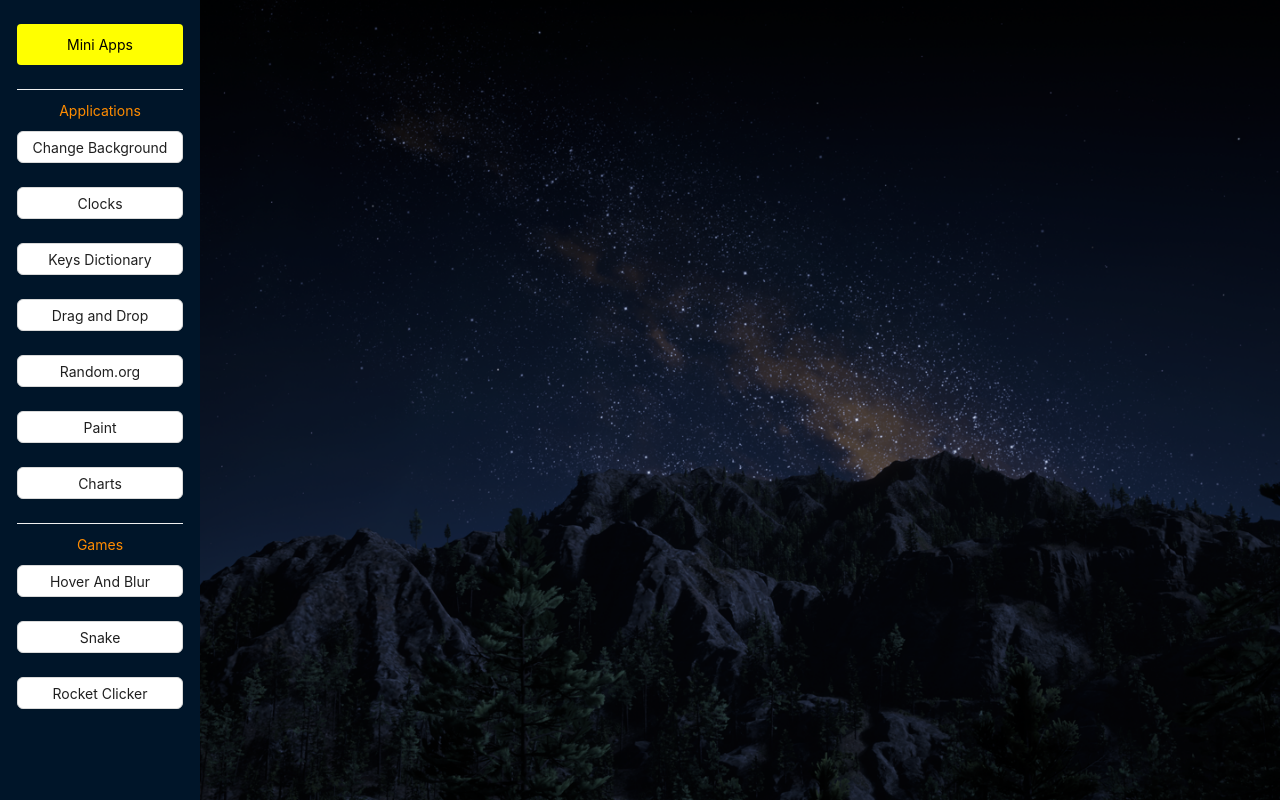
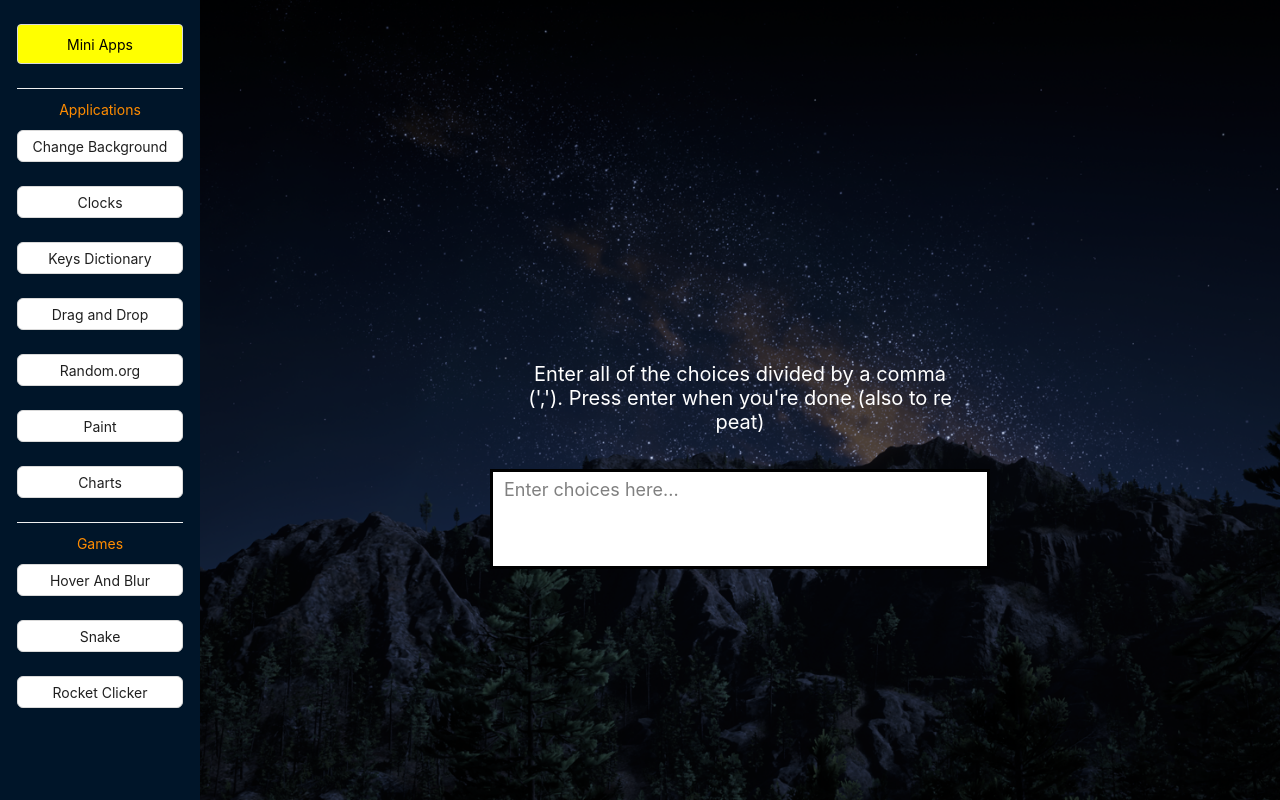
Before and after one commit to Roxy44/Mini-Apps, a React (Create React App) app: page /random-org in a window 1280 px wide. Shown: the top 800 px of the page. Built offline with nearby package versions, Linux system fonts and the light colour scheme.

Commit message:
added random.org app + refactoring

```diff
--- a/src/components/App.less
+++ b/src/components/App.less
@@ -19,12 +19,24 @@ body {
     justify-content: center;
 
     .menu-label {
+        width: 100%;
+        height: 40px;
         display: flex;
         justify-content: center;
+        align-items: center;
         background-color: yellow;
         margin: 24px 0;
-        padding: 12px;
         border-radius: 4px;
+    }
+
+    .theme-label-dark {
+        background-color: yellow;
+        color: black;
+    }
+
+    .theme-label-light {
+        background-color: orange;
+        color: white;
     }
 
     .divider-dark {
@@ -40,7 +52,7 @@ body {
     }
 
     .menu-apps {
-        height: 784px;
+        height: 755px;
         display: flex;
         flex-direction: column;
 
--- a/src/components/App.tsx
+++ b/src/components/App.tsx
@@ -16,6 +16,7 @@ import HoverAndBlur from '../components/HoverAndBlur/HoverAndBlur';
 import { RootState } from '../types';
 
 import './App.less';
+import Randomizer from './Randomizer/Randomizer';
 
 const { Sider } = Layout;
 
@@ -56,7 +57,9 @@ const App = () => {
         <BrowserRouter>
             <Layout>
                 <Sider className='side-menu' theme={site_theme}>
-                    <span className='menu-label'>Mini Apps</span>
+                    <Link to='/'>
+                        <Button className={`menu-label theme-label-${site_theme}`} type={site_theme === 'light' ? 'primary' : 'default'}>Mini Apps</Button>
+                    </Link>
 
                     <Divider className={`divider-${site_theme}`} />
 
@@ -79,12 +82,12 @@ const App = () => {
                 </Sider>
                 <div className={`menu-content ${background_color_theme}`}>
                     <Routes>
-                        <Route path='/' element={<HoverAndBlur />} />
+                        <Route path='/' element={<BackgroundChanger />} />
                         <Route path='/change-background' element={<BackgroundChanger />} />
                         <Route path='/clocks' element={<Clocks />} />
                         <Route path='/keys-dictionary' element={<KeysDictionary />} />
                         <Route path='/drag-and-drop' element={<DragAndDrop />} />
-                        <Route path='/random-org' />
+                        <Route path='/random-org' element={<Randomizer />} />
                         <Route path='/paint' />
                         <Route path='/charts' />
 
--- a/src/components/Clocks/Clocks.less
+++ b/src/components/Clocks/Clocks.less
@@ -101,7 +101,7 @@
                 .small-circle {
                     .getSize(5px, 5px);
                     position: absolute;
-                    background-color: wheat;
+                    background-color: black;
                     border-radius: 50%;
                 }
             }
--- a/src/components/KeysDictionary/KeysDictionary.less
+++ b/src/components/KeysDictionary/KeysDictionary.less
@@ -48,7 +48,7 @@
                 font-size: 24px;
                 font-weight: bold;
                 background-color: white;
-                border: 1px solid black;
+                border: 3px solid black;
             }
         }
     }
--- /dev/null
+++ b/src/components/Randomizer/Randomizer.less
@@ -0,0 +1,59 @@
+.random_org-container {
+    min-height: 30%;
+    display: flex;
+    flex-direction: column;
+    justify-content: space-evenly;
+
+    .random_org-title {
+        width: 500px;
+        display: flex;
+        text-align: center;
+        justify-content: center;
+
+        span {
+            width: 430px;
+            color: white;
+            font-size: 20px;
+            word-break: break-all;
+        }
+    }
+
+    .random_org-input {
+        width: 500px;
+        max-width: 500px;
+        height: 100px;
+        font-size: 18px;
+        resize: none;
+        border: 3px solid black;
+        border-radius: unset;
+    }
+
+    ::placeholder {
+        color: gray;
+    }
+
+    .random_org-block {
+        max-width: 500px;
+        min-height: 50px;
+        display: flex;
+        justify-content: center;
+        padding: 8px;
+
+        .random-item {
+            min-height: 30px;
+            min-width: 60px;
+            display: block;
+            text-align: center;
+            word-wrap: break-word;
+            color: white;
+            background-color: orange;
+            padding: 8px;
+            margin: 4px;
+            border-radius: 16px;
+        }
+
+        .random-item.highlight {
+            background-color: darkcyan;
+        }
+    }
+}
--- /dev/null
+++ b/src/components/Randomizer/Randomizer.tsx
@@ -0,0 +1,88 @@
+import React, { useState } from 'react';
+
+import { Input } from 'antd';
+
+import './Randomizer.less';
+
+const { TextArea } = Input;
+
+const Randomizer = () => {
+
+    const [textString, setTextString] = useState('');
+    const [textAreaValue, setTextAreaValue] = useState('');
+
+    const onChangeHandler = (textAreaString: string) => {
+        if (textAreaString[textAreaString.length - 1] !== ',' && textAreaString[textAreaString.length - 1] !== ' ') {
+            setTextString(textAreaString);
+        }
+        setTextAreaValue(textAreaString);
+    };
+
+    const onPressEnterHandler = (e: React.KeyboardEvent<HTMLTextAreaElement>) => {
+        e.preventDefault();
+        setTextAreaValue('');
+
+        const times = 30;
+
+        const interval = setInterval(() => {
+            const randomItem = pickRandomItem();
+
+            highlightItem(randomItem);
+
+            setTimeout(() => {
+                unHighlightItem(randomItem);
+            }, 100);
+        }, 100);
+
+        setTimeout(() => {
+            clearInterval(interval);
+
+            setTimeout(() => {
+                const randomItem = pickRandomItem();
+
+                highlightItem(randomItem);
+            }, 100);
+
+        }, times * 100);
+    };
+
+    const pickRandomItem = () => {
+        const item = document.querySelectorAll('.random-item');
+        return item[Math.floor(Math.random() * item.length)];
+    };
+
+    const highlightItem = (item: { classList: { add: (className: string) => void } }) => {
+        item.classList.add('highlight');
+    };
+
+    const unHighlightItem = (item: { classList: { remove: (className: string) => void } }) => {
+        item.classList.remove('highlight');
+    };
+
+    return (
+        <div className='random_org-container'>
+            <div className='random_org-title'>
+                <span>Enter all of the choices divided by a comma (',').
+                Press enter when you're done (also to repeat)</span>
+            </div>
+
+            <TextArea
+                className='random_org-input'
+                placeholder='Enter choices here...'
+                value={textAreaValue}
+                onChange={(e: React.ChangeEvent<HTMLTextAreaElement>) => onChangeHandler(e.target.value)}
+                onPressEnter={(e: React.KeyboardEvent<HTMLTextAreaElement>) => onPressEnterHandler(e)}
+            />
+
+            {textString !== '' &&
+                <div className='random_org-block'>
+                    {textString.split(',').map((item: string, index: number) => (
+                        <span key={`random-item-${index}`} className='random-item'>{item}</span>
+                    ))}
+                </div>
+            }
+        </div>
+    );
+};
+
+export default Randomizer;
```
